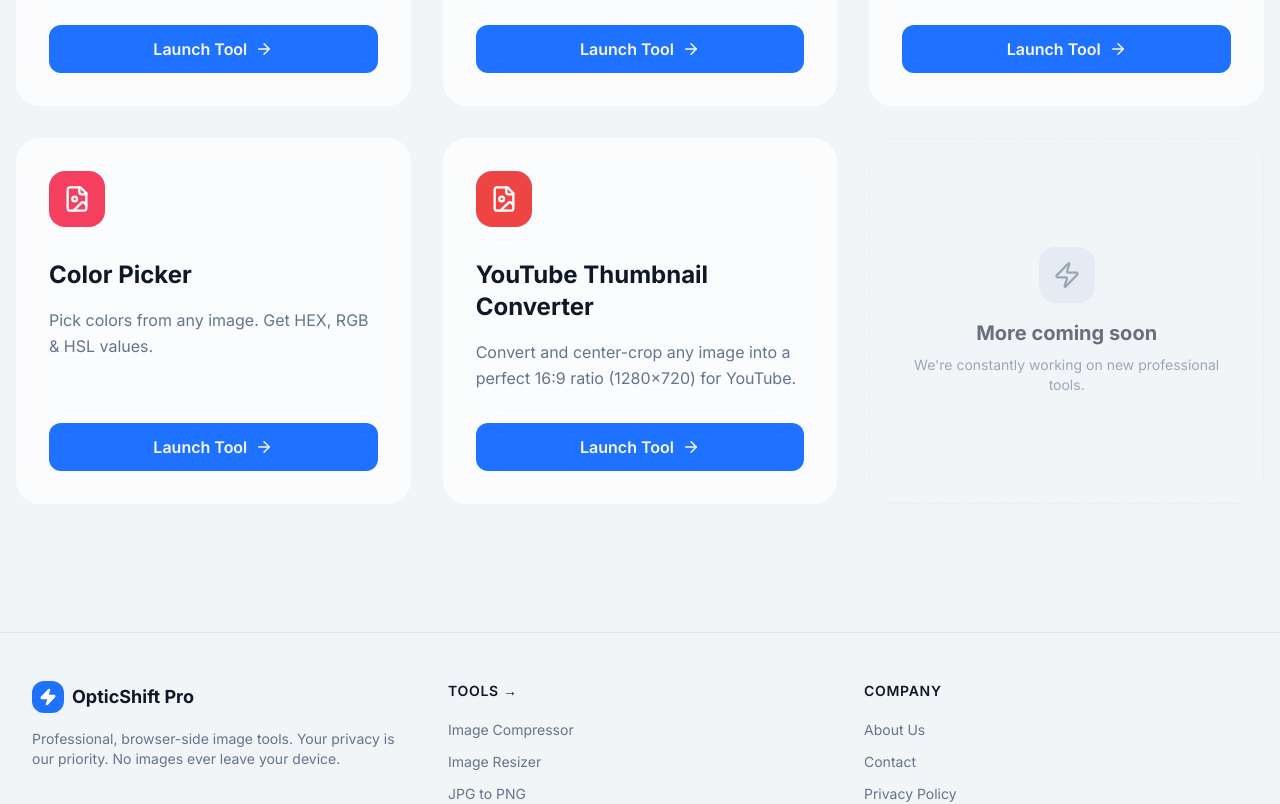
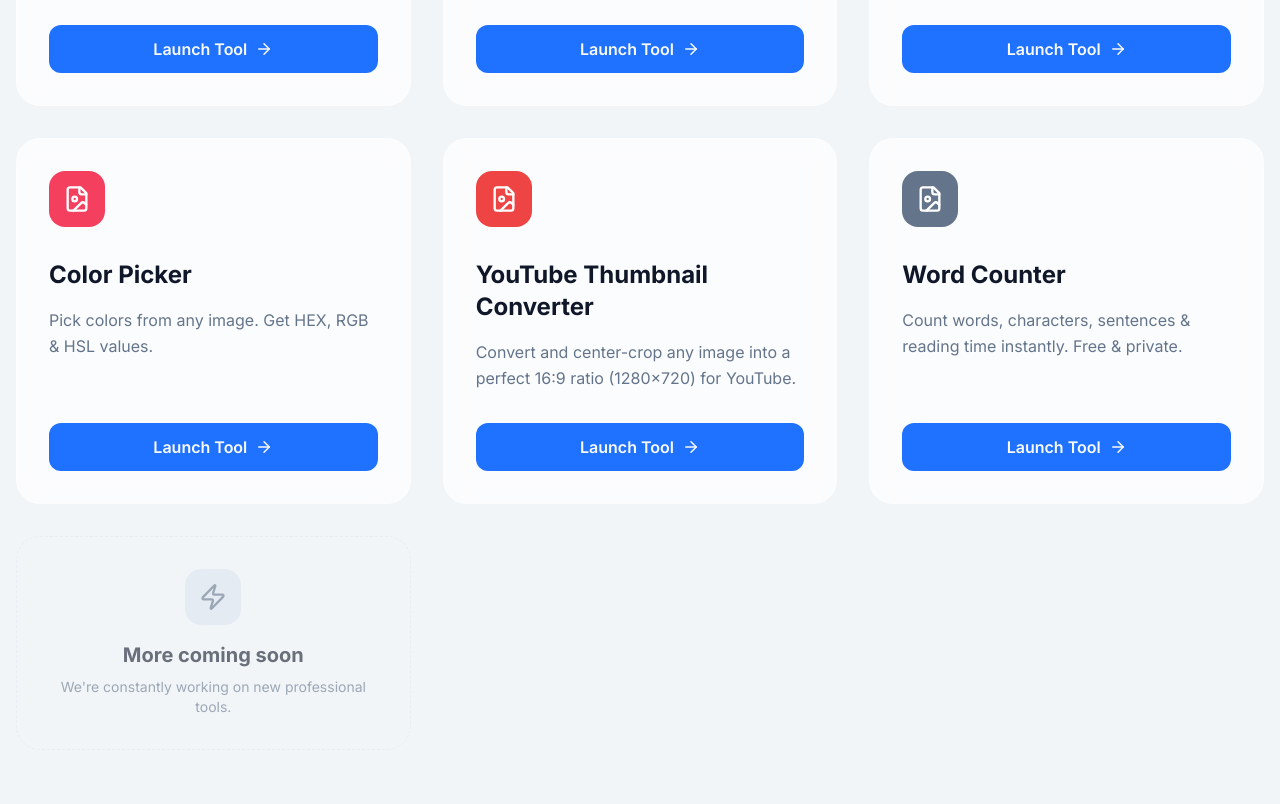
Before and after one commit to surajkumar122024-star/ok01, a Next.js app: page /tools in a window 1280 px wide. Shown: the part 1720-2524 px from the top of the page. Built offline with nearby package versions, Linux system fonts and the light colour scheme.

Commit message:
Add Word Counter tool to tools page

```diff
--- a/src/app/tools/page.tsx
+++ b/src/app/tools/page.tsx
@@ -111,6 +111,13 @@ const tools = [
   icon: FileImage,
   color: "bg-red-500"
 },
+ {
+  name: "Word Counter",
+  slug: "word-counter",
+  description: "Count words, characters, sentences & reading time instantly. Free & private.",
+  icon: FileImage,
+  color: "bg-slate-500"
+},
 ];
 
 export default function ToolsPage() {
```
